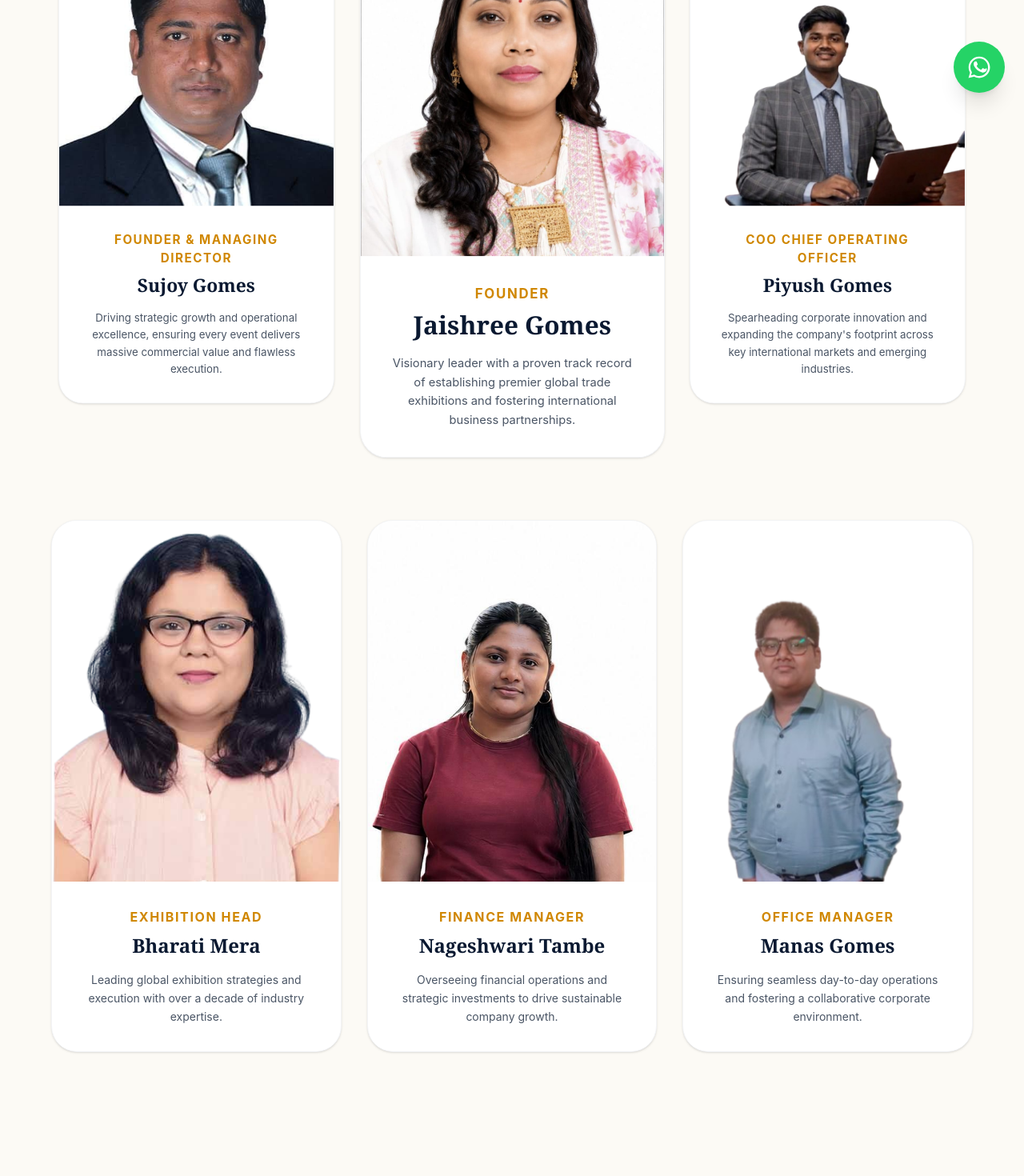
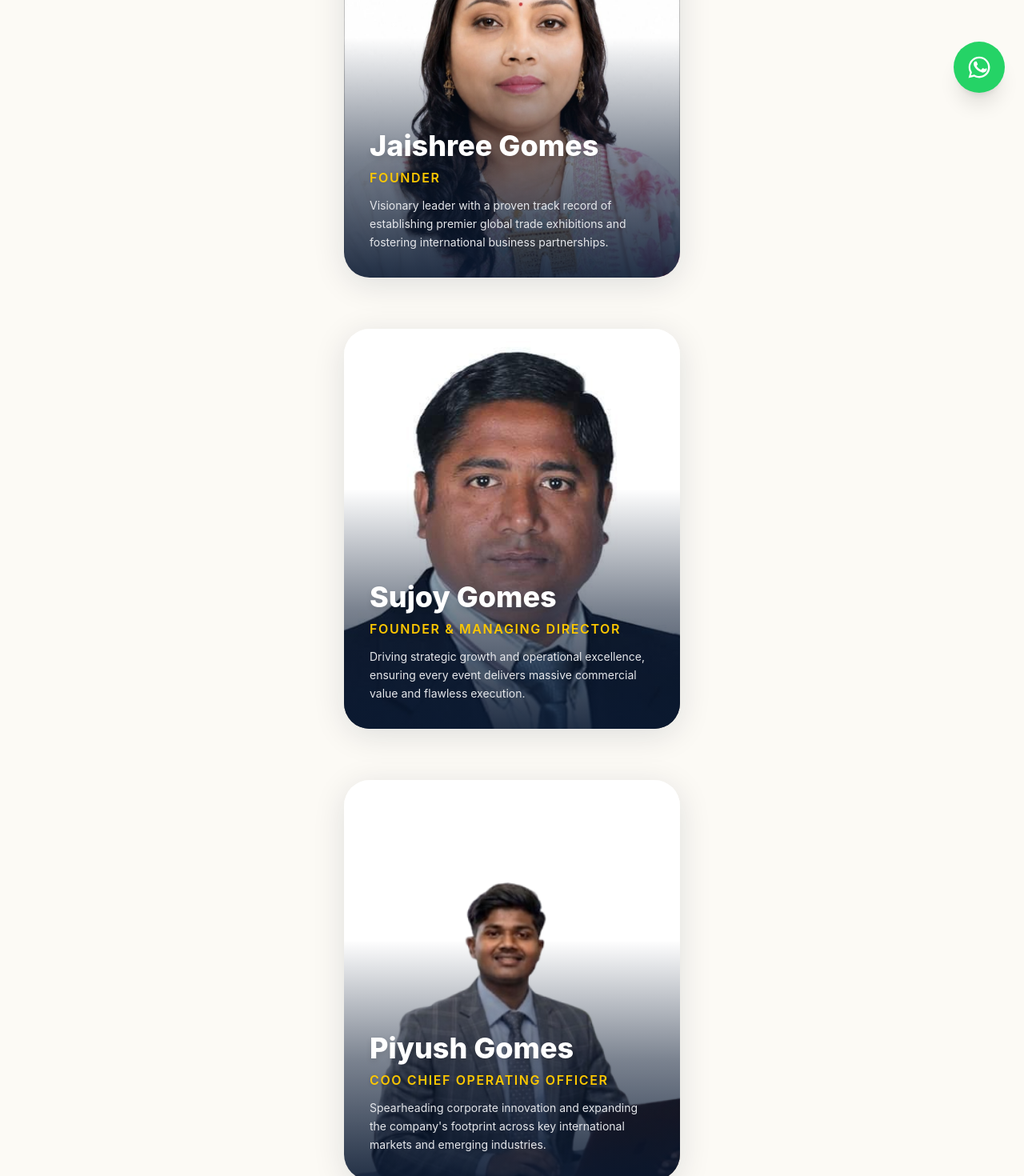
Before and after one commit to VedantBorude683/SG_EXPOCONNECT, a React (Vite) app: page /team in a window 1280 px wide. Shown: the part 660-2130 px from the top of the page at 80% size. Built offline with nearby package versions, Linux system fonts and the light colour scheme.

Commit message:
done finallyyyu

```diff
--- a/package.json
+++ b/package.json
@@ -10,6 +10,7 @@
   "dependencies": {
     "@emotion/react": "11.14.0",
     "@emotion/styled": "11.14.1",
+    "@formspree/react": "^3.0.0",
     "@mui/icons-material": "7.3.5",
     "@mui/material": "7.3.5",
     "@popperjs/core": "2.11.8",
@@ -36,8 +37,8 @@
     "@radix-ui/react-slot": "1.1.2",
     "@radix-ui/react-switch": "1.1.3",
     "@radix-ui/react-tabs": "1.1.3",
+    "@radix-ui/react-toggle": "1.1.2",
     "@radix-ui/react-toggle-group": "1.1.2",
-    "@radix-ui/react-toggle": "1.1.2",
     "@radix-ui/react-tooltip": "1.1.8",
     "canvas-confetti": "1.9.4",
     "class-variance-authority": "0.7.1",
--- a/src/app/Team.tsx
+++ b/src/app/Team.tsx
@@ -54,16 +54,30 @@ export default function Team() {
     }
   ];
 
-  // Reordering Tier 1: Sujoy (Left), Jaishree (Center), Piyush (Right)
-  const tier1 = [team[1], team[0], team[2]];
-  const tier2 = team.slice(3);
+  const renderCard = (member: any, idx: number) => (
+    <div key={idx} className="relative h-[450px] md:h-[500px] w-full rounded-[2rem] overflow-hidden group shadow-[0_8px_40px_rgba(10,25,49,0.12)] text-left">
+      <div className="absolute inset-0 w-full h-full transition-transform duration-700 group-hover:scale-105">
+        <img
+          src={member.image}
+          alt={member.name}
+          className={`w-full h-full object-cover ${member.position} ${member.name === 'Piyush Gomes' ? 'scale-125' : ''}`}
+        />
+      </div>
+      <div className="absolute inset-0 bg-gradient-to-t from-[#0A1931] via-[#0A1931]/60 to-transparent opacity-90 h-[60%] mt-auto" />
+      <div className="absolute bottom-0 left-0 w-full p-6 md:p-8 flex flex-col justify-end z-20">
+        <h3 className="text-white font-extrabold text-3xl md:text-4xl mb-2 drop-shadow-md">{member.name}</h3>
+        <p className="text-yellow-400 font-semibold text-sm md:text-base uppercase tracking-widest drop-shadow-sm mb-3">{member.role}</p>
+        <p className="text-gray-200 text-sm leading-relaxed">{member.bio}</p>
+      </div>
+    </div>
+  );
 
   return (
     <main className="min-h-screen bg-[#FCFAF5] text-[#0A1931] overflow-hidden font-sans selection:bg-[#D4AF37] selection:text-white">
       <section className="bg-[#FCFAF5] py-24 px-6 relative z-10">
 
         {/* Header Wrapper */}
-        <div className="max-w-4xl mx-auto text-center mb-20">
+        <div className="max-w-4xl mx-auto text-center mb-16">
           <motion.h2
             initial={{ opacity: 0, y: 20 }}
             whileInView={{ opacity: 1, y: 0 }}
@@ -83,75 +97,54 @@ export default function Team() {
           </motion.p>
         </div>
 
-        {/* Tier 1: Leadership Grid (Sujoy, Jaishree, Piyush) */}
-        <div className="max-w-6xl mx-auto grid grid-cols-1 lg:grid-cols-3 gap-8 items-center mb-24">
-          {tier1.map((member, idx) => {
-            const isCenter = member.name === "Jaishree Gomes";
-            return (
+        {/* The Pyramid Layout 1-1-1-3 */}
+        <div className="flex flex-col items-center gap-12 md:gap-16 max-w-7xl mx-auto mt-16">
+
+          {/* Row 1 (Top Boss) */}
           <motion.div
-                key={member.name}
-                initial={{ opacity: 0, y: 30 }}
+            className="w-full max-w-[420px]"
+            initial={{ opacity: 0, y: 20 }}
             whileInView={{ opacity: 1, y: 0 }}
             viewport={{ once: true, margin: "-50px" }}
-                transition={{ duration: 0.5, delay: idx * 0.1 }}
-                className={`bg-white rounded-[2rem] overflow-hidden shadow-sm hover:shadow-xl transition-all duration-300 border border-gray-100 flex flex-col group cursor-pointer ${isCenter ? 'transform lg:scale-105 z-10 shadow-lg' : 'transform lg:scale-95 opacity-95 hover:opacity-100'}`}
+            transition={{ duration: 0.6, delay: 0.1 }}
           >
-                <div className={`w-full overflow-hidden relative bg-gray-100 ${isCenter ? 'aspect-[4/5]' : 'aspect-square'}`}>
-                  <img
-                    src={member.image}
-                    alt={member.name}
-                    className={`w-full h-full object-cover ${member.position} group-hover:scale-105 transition-transform duration-500`}
-                  />
-                </div>
-                <div className="p-8 flex flex-col flex-1 items-center text-center">
-                  <p className="text-sm md:text-base font-bold tracking-widest text-yellow-600 uppercase mb-2">
-                    {member.role}
-                  </p>
-                  <h3 className={`font-serif font-bold text-[#0A1931] mb-4 ${isCenter ? 'text-3xl' : 'text-2xl'}`}>
-                    {member.name}
-                  </h3>
-                  <p className="text-sm text-gray-600 leading-relaxed">
-                    {member.bio}
-                  </p>
-                </div>
+            {renderCard(team[0], 0)}
           </motion.div>
-            );
-          })}
-        </div>
 
-        {/* Tier 2: Department Heads Grid */}
-        <div className="max-w-6xl mx-auto grid grid-cols-1 sm:grid-cols-2 lg:grid-cols-3 gap-8 pb-16">
-          {tier2.map((member, idx) => (
+          {/* Row 2 (Second in Command) */}
           <motion.div
-              key={member.name}
-              initial={{ opacity: 0, y: 30 }}
+            className="w-full max-w-[420px]"
+            initial={{ opacity: 0, y: 20 }}
             whileInView={{ opacity: 1, y: 0 }}
             viewport={{ once: true, margin: "-50px" }}
-              transition={{ duration: 0.5, delay: idx * 0.1 }}
-              className="bg-white rounded-[2rem] overflow-hidden shadow-sm hover:shadow-xl transition-all duration-300 border border-gray-100 flex flex-col group cursor-pointer"
+            transition={{ duration: 0.6, delay: 0.2 }}
           >
-              <div className="w-full aspect-[4/5] overflow-hidden relative bg-gray-100">
-                <img
-                  src={member.image}
-                  alt={member.name}
-                  className={`w-full h-full object-cover ${member.position} group-hover:scale-105 transition-transform duration-500`}
-                />
+            {renderCard(team[1], 1)}
+          </motion.div>
+
+          {/* Row 3 (Third in Command) */}
+          <motion.div
+            className="w-full max-w-[420px]"
+            initial={{ opacity: 0, y: 20 }}
+            whileInView={{ opacity: 1, y: 0 }}
+            viewport={{ once: true, margin: "-50px" }}
+            transition={{ duration: 0.6, delay: 0.3 }}
+          >
+            {renderCard(team[2], 2)}
+          </motion.div>
+
+          {/* Row 4 (The Department Heads - 3 cols) */}
+          <motion.div
+            className="grid grid-cols-1 md:grid-cols-3 gap-8 w-full max-w-6xl mt-8"
+            initial={{ opacity: 0, y: 20 }}
+            whileInView={{ opacity: 1, y: 0 }}
+            viewport={{ once: true, margin: "-50px" }}
+            transition={{ duration: 0.6, delay: 0.4 }}
+          >
+            {team.slice(3).map((member, idx) => renderCard(member, idx + 3))}
+          </motion.div>
+
         </div>
-              <div className="p-8 flex flex-col flex-1 items-center text-center">
-                <p className="text-sm md:text-base font-bold tracking-widest text-yellow-600 uppercase mb-2">
-                  {member.role}
-                </p>
-                <h3 className="text-xl md:text-2xl font-serif font-bold text-[#0A1931] mb-4">
-                  {member.name}
-                </h3>
-                <p className="text-sm text-gray-600 leading-relaxed flex-1">
-                  {member.bio}
-                </p>
-              </div>
-            </motion.div>
-          ))}
-        </div>
-
       </section>
 
       <Footer />
```
Also changed, not shown: 1 other file (tests, documents, lock files or other folders). Lines whose indentation alone changed are shown as unchanged.
